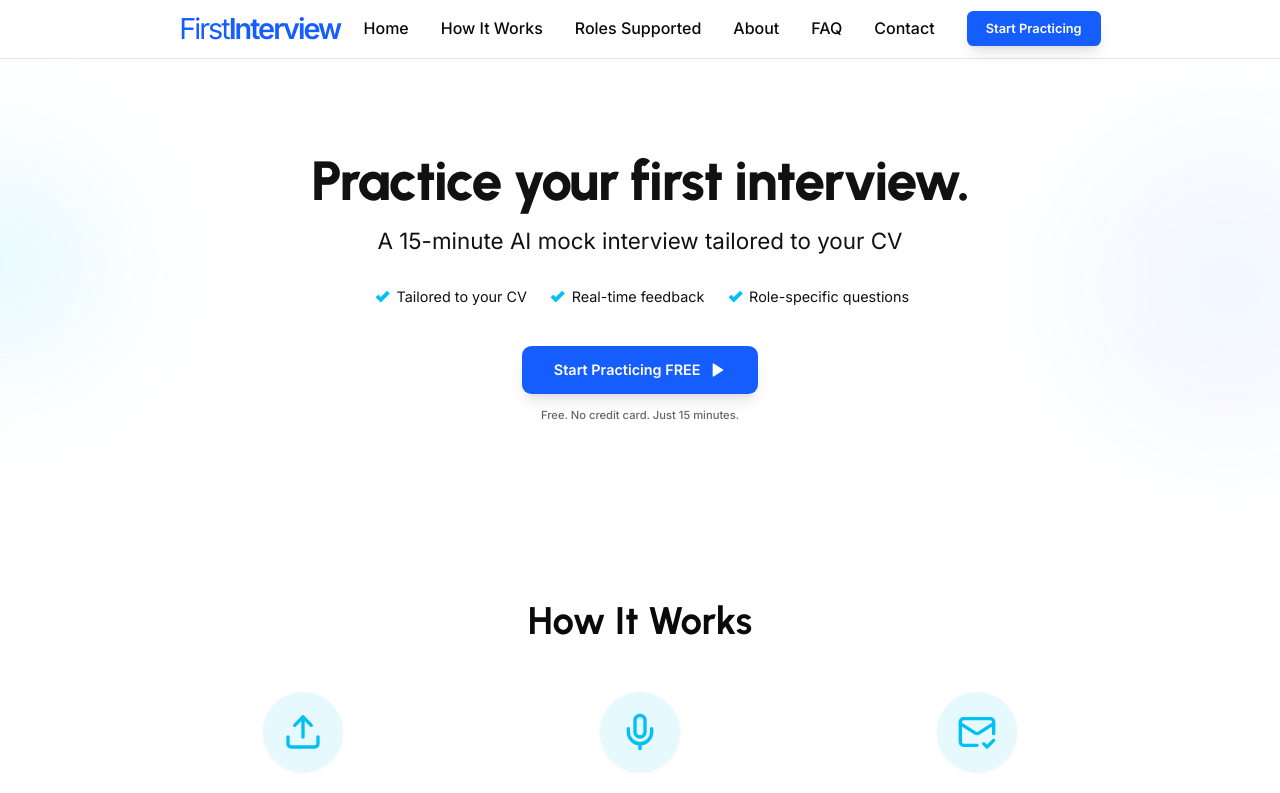
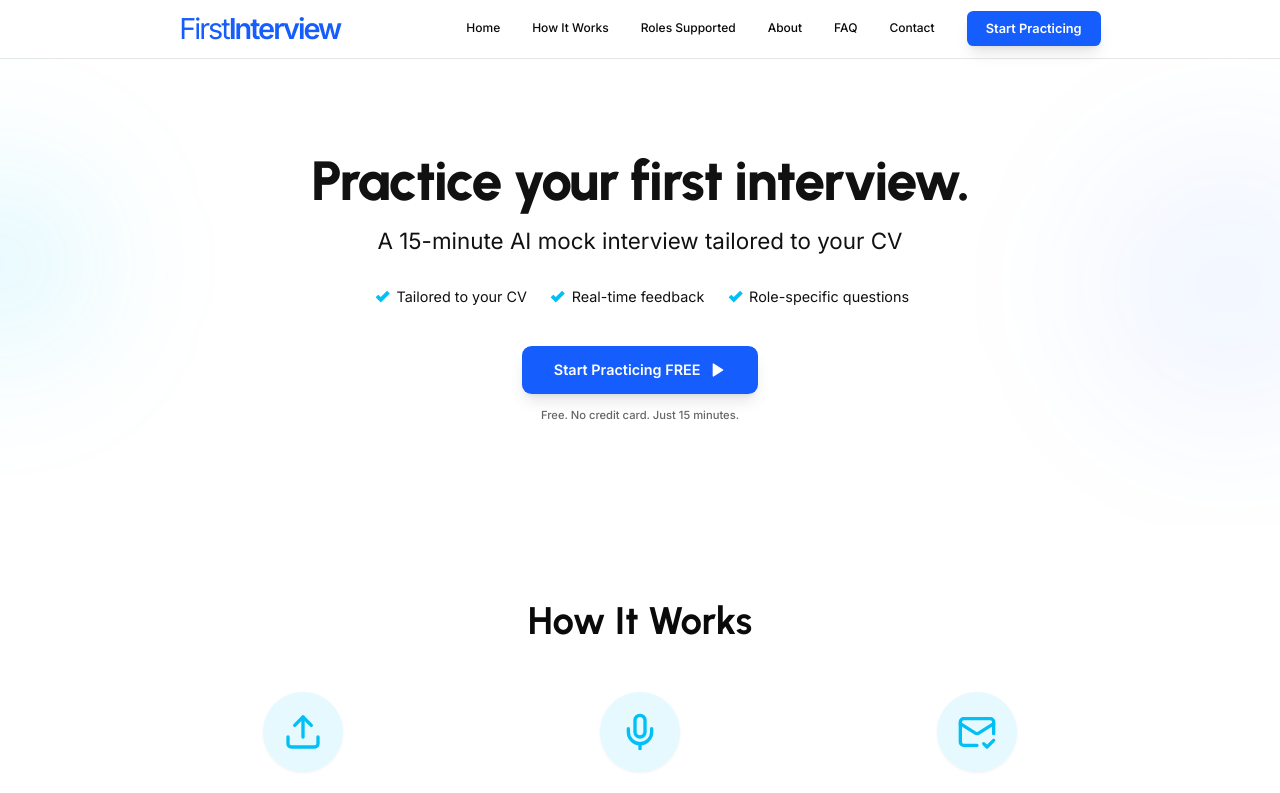
Before and after one commit to vitalek84/firstinterview-landing, a React (Vite) app: page / in a window 1280 px wide. Shown: the top 793 px of the page. Built offline with nearby package versions, Linux system fonts and the light colour scheme.

Commit message:
style fixes

```diff
--- a/src/App.tsx
+++ b/src/App.tsx
@@ -11,7 +11,7 @@ import Roles from './components/Roles';
 // --- Components ---
 
 const Navbar = () => {
-  const navLinkClass = "flex items-center justify-center h-full px-4 font-sans font-medium text-[16px] text-[#0A0A0A] border-b-2 border-transparent hover:bg-[rgba(0,192,245,0.05)] hover:border-b-[#155DFC] transition-all box-border";
+  const navLinkClass = "flex items-center justify-center h-full px-4 font-sans font-medium text-[12px] text-[#0A0A0A] border-b-2 border-transparent hover:bg-[rgba(0,192,245,0.05)] hover:border-b-[#155DFC] transition-all box-border";
 
   return (
     <nav className="fixed top-0 left-0 right-0 z-50 bg-white/80 backdrop-blur-md border-b border-gray-200">
```
